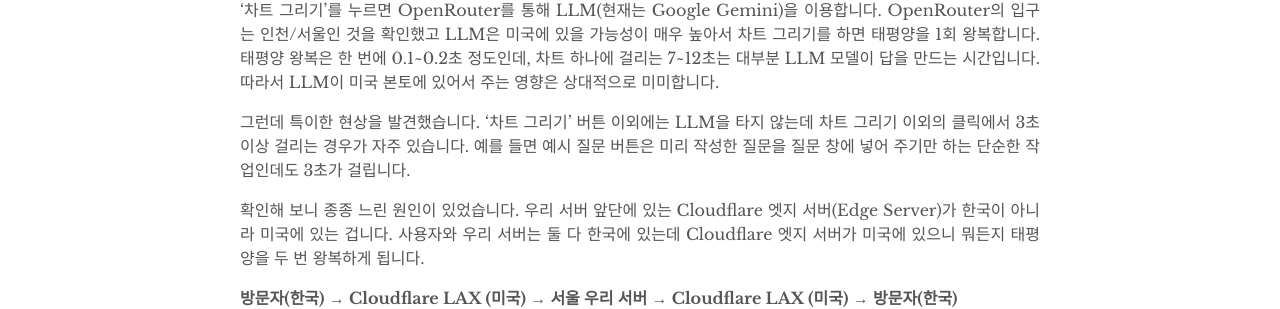
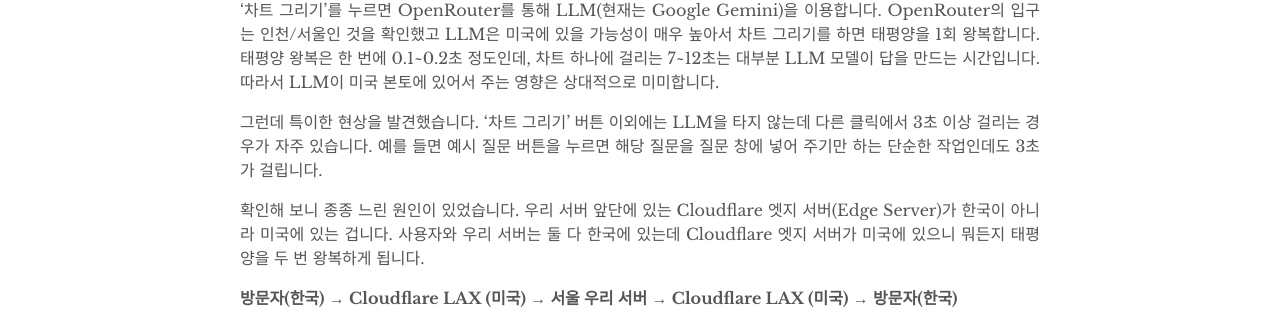
Before and after one commit to sylvakr/baseball-chart-blog, a Jekyll site: the page built from _posts/2026-11-12-cloudflare.md, in a window 1280 px wide. Shown: the part 388-697 px from the top of the page. Built offline with Jekyll 4.4.1, drawn with Linux system fonts in a browser that asks for light colours.

Commit message:
vault backup: 2026-11-15 10:18:02

```diff
--- a/_posts/2026-11-12-cloudflare.md
+++ b/_posts/2026-11-12-cloudflare.md
@@ -10,7 +10,7 @@ baseballchart.kr은 서버 1대입니다. 사용자가 대부분 국내라서
 
 ‘차트 그리기’를 누르면 OpenRouter를 통해 LLM(현재는 Google Gemini)을 이용합니다. OpenRouter의 입구는 인천/서울인 것을 확인했고 LLM은 미국에 있을 가능성이 매우 높아서 차트 그리기를 하면 태평양을 1회 왕복합니다. 태평양 왕복은 한 번에 0.1~0.2초 정도인데, 차트 하나에 걸리는 7~12초는 대부분 LLM 모델이 답을 만드는 시간입니다. 따라서 LLM이 미국 본토에 있어서 주는 영향은 상대적으로 미미합니다.
 
-그런데 특이한 현상을 발견했습니다. ‘차트 그리기’ 버튼 이외에는 LLM을 타지 않는데 차트 그리기 이외의 클릭에서 3초 이상 걸리는 경우가 자주 있습니다. 예를 들면 예시 질문 버튼은 미리 작성한 질문을 질문 창에 넣어 주기만 하는 단순한 작업인데도 3초가 걸립니다.
+그런데 특이한 현상을 발견했습니다. ‘차트 그리기’ 버튼 이외에는 LLM을 타지 않는데 다른 클릭에서 3초 이상 걸리는 경우가 자주 있습니다. 예를 들면 예시 질문 버튼을 누르면 해당 질문을 질문 창에 넣어 주기만 하는 단순한 작업인데도 3초가 걸립니다.
 
 확인해 보니 종종 느린 원인이 있었습니다. 우리 서버 앞단에 있는 Cloudflare 엣지 서버(Edge Server)가 한국이 아니라 미국에 있는 겁니다. 사용자와 우리 서버는 둘 다 한국에 있는데 Cloudflare 엣지 서버가 미국에 있으니 뭐든지 태평양을 두 번 왕복하게 됩니다.
 
```
